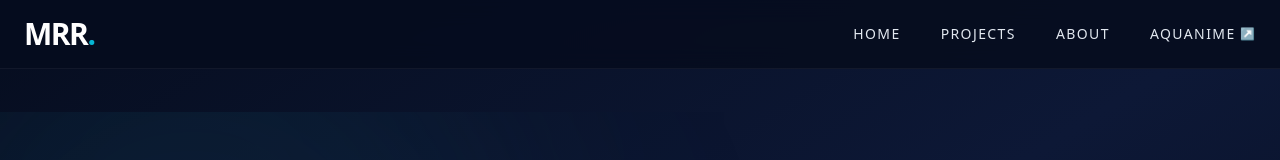
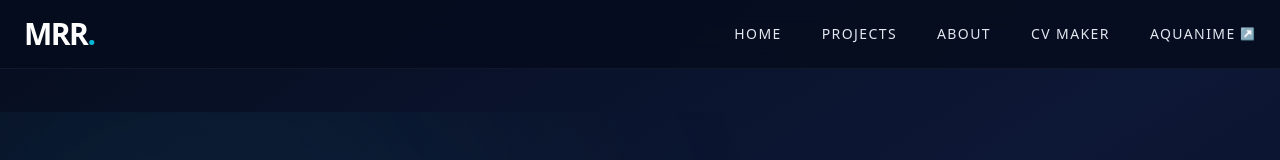
Before and after one commit to Rafli161102/CV-MRR, a Next.js app: page / in a window 1280 px wide. Shown: the top 160 px of the page. Built offline with nearby package versions, Linux system fonts and the light colour scheme.

Commit message:
Update Navbar.jsx

```diff
--- a/src/components/Navbar.jsx
+++ b/src/components/Navbar.jsx
@@ -6,12 +6,13 @@ import { useState } from 'react'
 export default function Navbar() {
   const [isMenuOpen, setIsMenuOpen] = useState(false);
 
-  // Link Navigasi (AquaNime diubah jadi External Link)
+  // Link Navigasi
   const navLinks = [
     { name: 'Home', href: '/', isExternal: false },
     { name: 'Projects', href: '/projects', isExternal: false },
     { name: 'About', href: '/about', isExternal: false },
-    { name: 'AquaNime', href: 'https://aqua-nime.vercel.app/', isExternal: true }, // <--- DIRECT LINK
+    { name: 'CV Maker', href: '/cv-maker', isExternal: false }, // 👈 INI TAMBAHANNYA
+    { name: 'AquaNime', href: 'https://aqua-nime.vercel.app/', isExternal: true },
   ];
 
   return (
```
